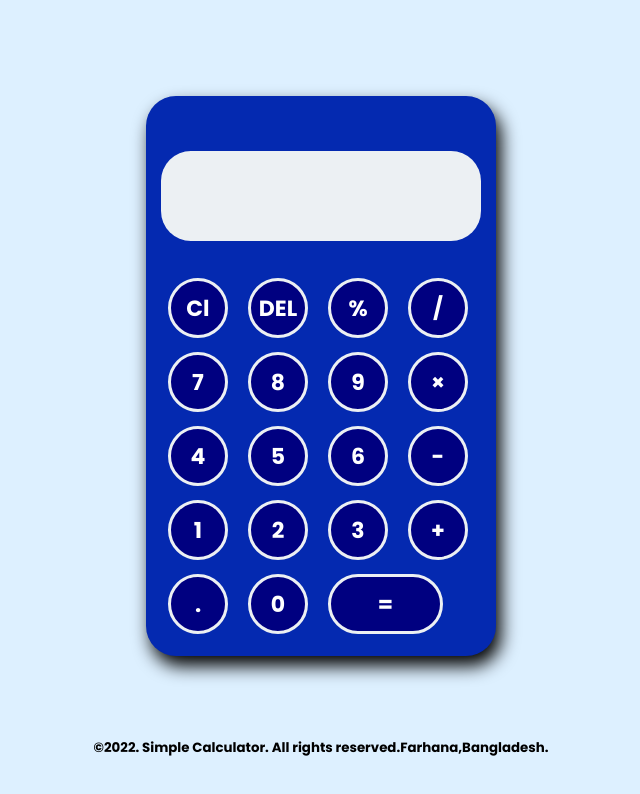
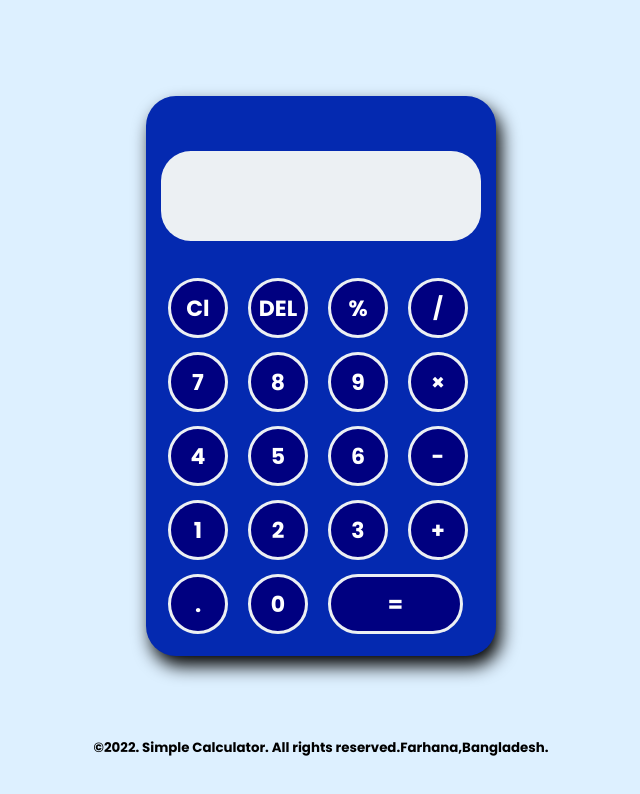
Before and after one commit to farhanacsebd/easy-simple-calculator-with-js-function, a plain HTML site: page index.html in a window 1280 px wide. Shown: the whole page, without its empty margins (319-959 px from the left). Drawn offline with Linux system fonts and the light colour scheme.

```diff
--- a/css/style.css
+++ b/css/style.css
@@ -88,7 +88,7 @@
 }
 
 .equal{
-    width: 115px;
+    width: 135px;
     border-radius: 40px;
 }
 
```
